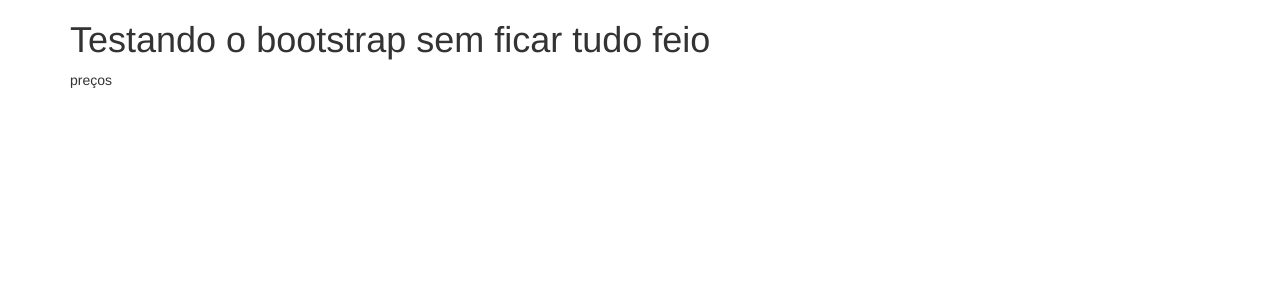
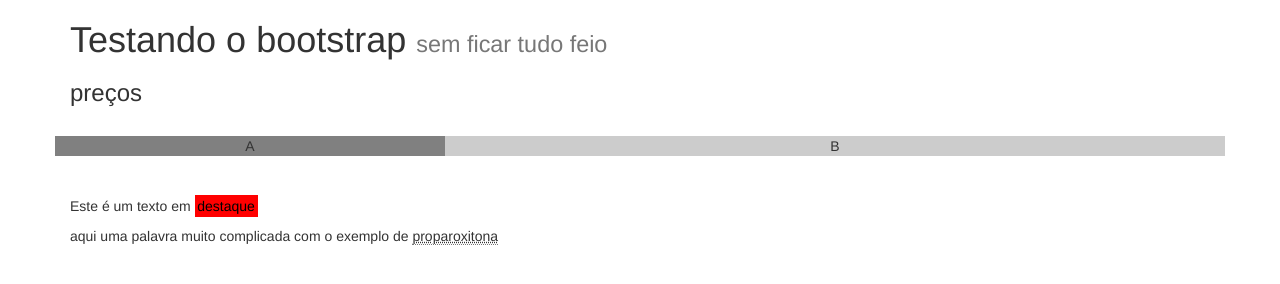
Before and after one commit to kaiserkevin/Bootstrap, a plain HTML site: page index.html in a window 1280 px wide. Drawn offline with Linux system fonts and the light colour scheme.

Commit message:
testando conceitos como abbr, mark, small que alteram o html

```diff
--- a/index.html
+++ b/index.html
@@ -8,10 +8,19 @@
 </head>
 <body>
 	<div class="container">
-		<h1>Testando o bootstrap sem ficar tudo feio</h1>
-		<p>preços</p>
+		<h1>Testando o bootstrap <small> sem ficar tudo feio</small></h1>
+		<h3>preços</h3><br/>
+		<div class="row">
+			<div class="col-sm-4" style="text-align:center;background-color:gray">A</div>
+			<div class="col-sm-8" style="text-align:center;background-color:#ccc">B</div>
+		</div>
+		<br/><br/>
+		<p>Este é um texto em <mark style="background-color:red">destaque</mark></p>
+		<p>aqui uma palavra muito complicada com o exemplo de <abbr title="muito texto mesmo aqui para mostrar o significado deste trem, mas muito texto mesmo e eu quero comprar um iphone 7 lorem ipsium">proparoxitona</abbr></p>
 	</div>
-	<script type="text/javascript" src="jquery.min.js"></script>
-	<script type="text/javascript" src="bootstrap.min.js"></script>
+
+
+		<script type="text/javascript" src="jquery.min.js"></script>
+		<script type="text/javascript" src="bootstrap.min.js"></script>
 </body>
 </html>
```
